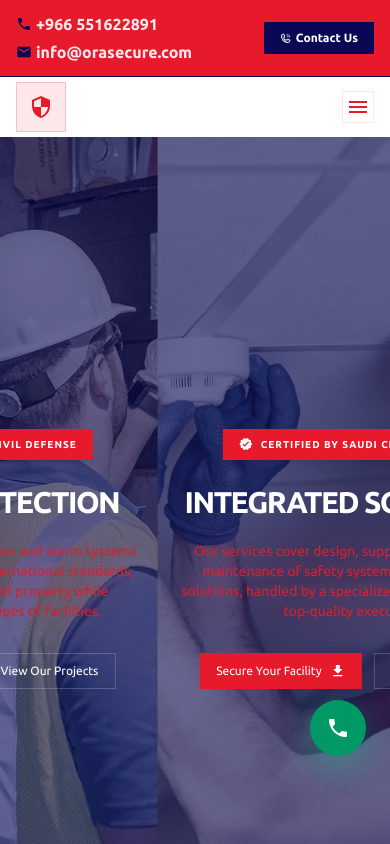
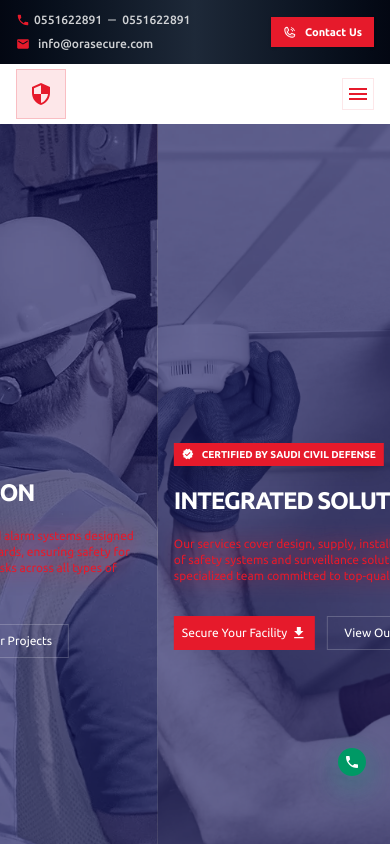
Before and after one commit to Qassim8/aura-secure, a Next.js app: page /en in a window 390 px wide. Shown: the top 844 px of the page. Built offline with nearby package versions, Linux system fonts and the light colour scheme.

Commit message:
fixed ltr dir for home

```diff
--- a/src/components/about/AboutSection.jsx
+++ b/src/components/about/AboutSection.jsx
@@ -27,11 +27,11 @@ export default function AboutSection({ bg }) {
               />
             </div>
 
-            <div className="absolute -bottom-6 inset-s-0 z-30 bg-(--primary-color) text-white p-3 shadow-2xl border-b-4 border-(--main-color) flex flex-col items-center justify-center min-w-32 transition-transform duration-500 group-hover:scale-105 select-none">
+            <div className="absolute -bottom-6 inset-s-0 z-30 bg-(--primary-color) text-white p-3 shadow-2xl border-b-4 border-(--main-color) flex flex-col items-center justify-center md:min-w-32 transition-transform duration-500 group-hover:scale-105 select-none">
               <span className="text-2xl md:text-5xl font-black text-(--main-color) leading-none tracking-tighter">
                 {t("exp_number")}
               </span>
-              <span className="text-[10px] font-black uppercase tracking-[2px] text-gray-200 text-center mt-2 leading-tight">
+              <span className="text-[10px] md:font-black uppercase tracking-[2px] text-gray-200 text-center mt-2 md:leading-tight">
                 {t("exp_text")}
               </span>
             </div>
@@ -67,7 +67,7 @@ export default function AboutSection({ bg }) {
         </div>
 
         <div className="grid grid-cols-1 md:grid-cols-2 md:gap-15 items-center">
-          <div className="space-y-6 text-right order-2 md:order-1">
+          <div className="space-y-6 text-start order-2 md:order-1">
             <h3 className="text-2xl md:text-4xl font-black text-(--primary-color) tracking-tight">
               {t("why_title")}{" "}
               <span className="text-(--main-color)">
--- a/src/components/base/FloatingActions.jsx
+++ b/src/components/base/FloatingActions.jsx
@@ -17,24 +17,24 @@ export default function FloatingActions() {
     <div className="fixed right-6 bottom-6 z-50 flex flex-col items-center gap-4 select-none">
       <a
         href="tel:+966551622891"
-        className="relative inline-flex items-center justify-center w-14 h-14 bg-emerald-600 text-white rounded-full shadow-[0_10px_30px_rgba(16,185,129,0.4)] hover:bg-emerald-500 hover:scale-115 transition-all duration-300 group cursor-pointer"
+        className="relative inline-flex items-center justify-center w-7 md:w-14 h-7 md:h-14 bg-emerald-600 text-white rounded-full shadow-[0_10px_30px_rgba(16,185,129,0.4)] hover:bg-emerald-500 hover:scale-115 transition-all duration-300 group cursor-pointer"
         aria-label="Call Us"
       >
         <span className="absolute inset-0 rounded-full bg-emerald-500/40 animate-ping duration-1000 pointer-events-none"></span>
 
-        <MdPhone className="text-2xl relative z-10 group-hover:rotate-12 transition-transform duration-300" />
+        <MdPhone className="text-base md:text-2xl relative z-10 group-hover:rotate-12 transition-transform duration-300" />
       </a>
 
       <button
         onClick={scrollTop}
-        className={`w-12 h-12 bg-(--primary-color) hover:bg-(--main-color) border border-white/10 flex items-center justify-center rounded-full shadow-lg outline-none cursor-pointer transition-all duration-500 transform ${
+        className={`w-7 md:w-12 h-7 md:h-12 bg-(--primary-color) hover:bg-(--main-color) border border-white/10 flex items-center justify-center rounded-full shadow-lg outline-none cursor-pointer transition-all duration-500 transform ${
           visible
             ? "opacity-100 translate-y-0 scale-100"
             : "opacity-0 translate-y-6 scale-75 pointer-events-none"
         }`}
         aria-label="Back to top"
       >
-        <MdKeyboardArrowUp className="text-white text-2xl transition-transform duration-300 group-hover:-translate-y-0.5" />
+        <MdKeyboardArrowUp className="text-white text-base md:text-2xl transition-transform duration-300 group-hover:-translate-y-0.5" />
       </button>
     </div>
   );
--- a/src/components/base/Footer.jsx
+++ b/src/components/base/Footer.jsx
@@ -24,7 +24,7 @@ export default function Footer() {
     >
       <div className="container mx-auto px-6">
         <div className="grid grid-cols-1 md:grid-cols-2 lg:grid-cols-12 gap-12 lg:gap-16 mb-16">
-          <div className="lg:col-span-4 space-y-6 text-right">
+          <div className="lg:col-span-4 space-y-6 text-start">
             <h2 className="text-3xl font-black tracking-tighter">
               ORA<span className="text-(--main-color)">SECURE</span>
             </h2>
@@ -48,7 +48,7 @@ export default function Footer() {
             </div>
           </div>
 
-          <div className="md:col-span-2 text-right">
+          <div className="md:col-span-2 text-start">
             <h4 className="md:text-lg font-black uppercase tracking-[3px] mb-6 border-b border-(--main-color) pb-2 inline-block text-white">
               {t("Footer_Links")}
             </h4>
@@ -72,7 +72,7 @@ export default function Footer() {
             </ul>
           </div>
 
-          <div className="md:col-span-3 text-right">
+          <div className="md:col-span-3 text-start">
             <h4 className="md:text-lg font-black uppercase tracking-[3px] mb-6 border-b border-(--main-color) pb-2 inline-block text-white">
               {t("Footer_Services")}
             </h4>
--- a/src/components/base/MainTitle.jsx
+++ b/src/components/base/MainTitle.jsx
@@ -6,7 +6,9 @@ const MainTitle = ({ title, subtitle, pos }) => {
   const mainText = words.join(" ");
 
   return (
-    <div className={`relative mb-10 flex flex-col items-${pos} group`}>
+    <div
+      className={`relative mb-10 flex flex-col items-${pos} text-${pos} group`}
+    >
       <div className="flex items-center gap-3 mb-3">
         <span className="w-8 h-0.5 bg-(--main-color)/50"></span>
         <span className="text-(--main-color) text-xs font-black tracking-[0.3em] uppercase">
--- a/src/components/base/TopBar.jsx
+++ b/src/components/base/TopBar.jsx
@@ -1,16 +1,17 @@
 "use client";
 import React from "react";
 import { MdPhone, MdEmail } from "react-icons/md";
+import { PiPhoneCallDuotone } from "react-icons/pi";
 import { useLocale, useTranslations } from "next-intl";
-import { PiPhoneCallDuotone } from "react-icons/pi";
 import Link from "next/link";
+import { LuMinus } from "react-icons/lu";
 
 export default function TopBar() {
-  const t = useTranslations("Navbar"); // نستخدم نفس كائن ترجمة النافبار للتنظيم
+  const t = useTranslations("Navbar");
   const locale = useLocale();
   const isRtl = locale === "ar";
 
-  // دالة ذكية لمنع المتصفحات من بعثرة إشارات الاتصال الدولي في الواجهات العربية
+  // دالة تنسيق الأرقام لضمان انضباط الاتجاه
   const formatNumber = (num) => {
     if (!isRtl) return num;
     return `\u202D${num.replace(/\d/g, (d) => "٠١٢٣٤٥٦٧٨٩"[d])}\u202C`;
@@ -19,44 +20,54 @@ export default function TopBar() {
   return (
     <div
       dir={isRtl ? "rtl" : "ltr"}
-      className="w-full bg-(--main-color) text-white/90 py-3 border-b border-(--primary-color) select-none font-bold"
+      className="w-full bg-linear-to-l from-gray-950 via-gray-800 to-gray-950 text-white/80 py-3 select-none text-xs md:text-base font-bold"
     >
-      <div className="container flex items-center justify-between gap-4">
-        <div className="flex flex-col md:flex-row md:items-center gap-1 md:gap-6">
+      <div className="container mx-auto px-6 flex items-center justify-between gap-4">
+        {/* 📞 معلومات التواصل */}
+        <div className="flex flex-col sm:flex-row sm:items-center gap-2 sm:gap-6">
           {/* رقم الهاتف */}
           <div className="flex items-center gap-1">
-            <MdPhone className="text-(--primary-color) shrink-0" />
+            {/* الأيقونات تأخذ اللون الأحمر (---main-color أو --primary-color) لتضيء فوق الأسود */}
+            <MdPhone className="text-(--main-color) text-sm shrink-0" />
             <a
               href="tel:+966551622891"
               dir="ltr"
-              className="hover:text-white hover:underline transition-all"
+              className="hover:text-white hover:underline transition-all font-medium"
             >
-              {formatNumber("+966 551622891")}
+              {formatNumber("0551622891")}
+            </a>
+            <LuMinus />
+            <a
+              href="tel:+966551622891"
+              dir="ltr"
+              className="hover:text-white hover:underline transition-all font-medium"
+            >
+              {formatNumber("0551622891")}
             </a>
           </div>
 
-          {/* الفاصل البصري بين الأيقونات */}
-          <div className="h-3 w-px bg-white hidden xs:block"></div>
+          {/* الفاصل البصري - تم تنعيم لونه ليكون شفافاً */}
+          <div className="h-3 w-px bg-white/80 hidden sm:block"></div>
 
           {/* البريد الإلكتروني */}
-          <div className="flex items-center gap-1">
-            <MdEmail className="text-(--primary-color) shrink-0" />
+          <div className="flex items-center gap-2">
+            <MdEmail className="text-(--main-color) text-sm shrink-0" />
             <a
               href="mailto:info@orasecure.com"
-              className="hover:text-white hover:underline transition-all"
+              className="hover:text-white hover:underline transition-all font-medium"
             >
               info@orasecure.com
             </a>
           </div>
         </div>
 
+        {/* 🎯 زر طلب الخدمة / اتصل بنا السريع */}
         <Link
           href={`/${locale}/contact`}
-          className="group py-2 px-4 text-white bg-(--primary-color) text-xs md:text-base hover:scale-[1.03] transition-all flex items-center gap-1 md:font-bold"
+          className="group py-2 px-3 text-white bg-(--main-color) text-[11px] md:text-sm hover:bg-white hover:text-(--primary-color) shadow-sm hover:shadow-md transition-all duration-300 flex items-center gap-2 shrink-0"
         >
-          <PiPhoneCallDuotone className="md:text-lg" />
-
-          {t("contact")}
+          <PiPhoneCallDuotone className="text-sm group-hover:scale-110 transition-transform duration-300" />
+          <span>{t("contact")}</span>
         </Link>
       </div>
     </div>
--- a/src/components/contact/FAQ.jsx
+++ b/src/components/contact/FAQ.jsx
@@ -26,7 +26,7 @@ const FAQ = ({ t }) => {
           >
             <button
               onClick={() => setActiveFaq(isOpen ? null : idx)}
-              className="w-full p-5 flex items-center justify-between gap-4 text-right cursor-pointer select-none"
+              className="w-full p-5 flex items-center justify-between gap-4 text-start cursor-pointer select-none"
             >
               <span
                 className={`text-sm md:text-base font-black transition-colors duration-300 ${
@@ -49,7 +49,7 @@ const FAQ = ({ t }) => {
                   : "max-h-0"
               }`}
             >
-              <p className="p-5 text-xs md:text-sm text-(--alt-color)/80 font-medium leading-relaxed">
+              <p className="text-start p-3 md:p-5 text-xs md:text-sm text-(--alt-color)/80 font-medium leading-relaxed">
                 {faq.answer}
               </p>
             </div>
--- a/src/components/contact/Form.jsx
+++ b/src/components/contact/Form.jsx
@@ -3,7 +3,7 @@ import { MdSend } from "react-icons/md";
 
 const Form = ({ t, isRtl }) => {
   return (
-    <div>
+    <div id="contact">
       <div className="absolute inset-0 bg-(--primary-color) translate-x-4 translate-y-4 -z-10 opacity-5"></div>
 
       <div className="bg-white p-8 md:p-12 shadow-[0_40px_80px_-30px_rgba(0,0,0,0.05)] border-t-8 border-(--primary-color)">
@@ -42,7 +42,7 @@ const Form = ({ t, isRtl }) => {
               placeholder={t("Form_Msg")}
             ></textarea>
             <label
-              className={`absolute ${isRtl ? "right-0" : "left-0"} -top-6 text-[10px] font-black text-(--alt-color)/40 uppercase tracking-widest transition-all peer-placeholder-shown:top-2 peer-placeholder-shown:text-sm md:peer-placeholder-shown:text-base peer-placeholder-shown:font-bold peer-placeholder-shown:text-(--primary-color)/50 peer-focus:-top-6 peer-focus:text-[10px] peer-focus:text-(--main-color) peer-focus:font-black`}
+              className={`absolute ${isRtl ? "right-0" : "left-0"} -top-6 text-[10px] font-black text-(--alt-color)/40 uppercase tracking-widest transition-all peer-placeholder-shown:top-2 peer-placeholder-shown:text-sm md:peer-placeholder-shown:text-base peer-placeholder-shown:font-bold peer-placeholder-shown:text-(--primary-color)/50 peer-focus:-top-6 peer-focus:text-[10px] peer-focus:text-(--main-color) peer-focus:font-black text-start`}
             >
               {t("Form_Msg")}
             </label>
@@ -50,13 +50,13 @@ const Form = ({ t, isRtl }) => {
 
           <div className="md:col-span-2 mt-4">
             <button
-              className="group relative w-full md:w-auto px-12 py-4 bg-transparent text-(--main-color) border-2 border-(--main-color) overflow-hidden transition-all
+              className="group relative w-full md:w-auto px-5 md:px-12 py-4 bg-transparent text-(--main-color) border-2 border-(--main-color) overflow-hidden transition-all
             duration-300 active:scale-95 shadow-xl hover:text-white hover:shadow-(--primary-color)/20 cursor-pointer"
             >
               {/* طبقة الـ Hover التأثيرية باللون الأحمر المعتمد */}
               <span className="absolute inset-0 w-0 text-white bg-(--main-color) transition-all duration-500 group-hover:w-full"></span>
 
-              <span className="relative z-10 flex items-center justify-center gap-3 font-black text-xs uppercase tracking-[3px]">
+              <span className="relative z-10 flex items-center justify-center gap-3 font-black text-xs uppercase md:tracking-[3px]">
                 {t("Form_Btn")}
                 <MdSend
                   className={`text-base transition-transform duration-500 ${isRtl ? "rotate-180 group-hover:-translate-x-2" : "group-hover:translate-x-2"}`}
--- a/src/components/home/HeroSection.jsx
+++ b/src/components/home/HeroSection.jsx
@@ -42,7 +42,7 @@ export default function HeroSection() {
   ];
 
   return (
-    <section className="relative h-screen w-full bg-[#1a1a1a]">
+    <section className="relative h-screen w-full">
       <Swiper
         modules={[Autoplay, Pagination, Navigation]}
         loop={true}
@@ -57,34 +57,32 @@ export default function HeroSection() {
         className="h-full w-full"
       >
         {slides.map((slide) => (
-          <SwiperSlide key={slide.id} className="relative bg-[#1a1a1a] h-full">
+          <SwiperSlide key={slide.id} className="relative h-full">
             {/* Background */}
             <div className="absolute inset-0 z-0">
               <div
-                className="absolute inset-0 bg-cover bg-center grayscale-70 s"
+                className="absolute inset-0 bg-cover bg-center grayscale-90"
                 style={{ backgroundImage: `url('${slide.image}')` }}
               />
               <div className="absolute inset-0 bg-(--primary-color)/60" />
             </div>
             {/* Content */}
-            <div
-              className={`container mx-auto h-full relative z-20 text-white ${locale === "ar" ? "text-right" : "text-left"}`}
-            >
-              <div className="flex flex-col justify-center items-center md:items-start text-center md:text-start h-full md:w-1/2">
+            <div className={`container h-full relative z-20 text-white `}>
+              <div className="flex flex-col justify-center items-start text-start h-full md:w-1/2">
                 {/* Badge */}
-                <div className="inline-flex items-center gap-2 bg-(--main-color) w-fit px-4 py-2 mb-6 shadow-lg shadow-(--main-color)/20">
-                  <MdVerified className="text-white text-sm" />
-                  <span className="text-[10px] font-black uppercase tracking-widest">
+                <div className="inline-flex items-center gap-2 bg-(--main-color) w-fit px-2 py-1 md:px-4 md:py-2 mb-5 shadow-lg shadow-(--main-color)/20">
+                  <MdVerified className="text-white text-xs md:text-sm" />
+                  <span className="text-[10px] font-black uppercase md:tracking-widest">
                     {t("badge")}
                   </span>
                 </div>
 
                 {/* Main Title */}
-                <h1 className="text-3xl md:text-6xl font-semibold md:font-black leading-tight tracking-tighter uppercase">
+                <h1 className="text-2xl md:text-6xl font-semibold md:font-black leading-tight tracking-tighter uppercase">
                   {slide.title}
                 </h1>
 
-                <p className="text-sm md:text-lg my-5 text-(--main-color) drop-shadow-[0_0_20px_rgba(230,26,43,0.5)]">
+                <p className="text-xs md:text-lg my-5 text-(--main-color) drop-shadow-[0_0_10px_rgba(230,26,43,0.8)]">
                   {slide.subTitle}
                 </p>
 
@@ -93,14 +91,14 @@ export default function HeroSection() {
                   <a
                     href="/files/ORA-SECURE-PROFILE.pdf"
                     download="ORA-SECURE-PROFILE.pdf"
-                    className="text-[12px] md:text-sm bg-(--main-color) hover:bg-white hover:text-(--main-color) text-white px-4 md:px-10 py-2 md:py-4 md:font-black transition-all duration-500 flex items-center gap-2"
+                    className="text-xs md:text-sm bg-(--main-color) hover:bg-white hover:text-(--main-color) text-white px-2 md:px-10 py-2 md:py-4 md:font-black transition-all duration-500 flex items-center gap-1 md:gap-2"
                   >
                     {t("btn1")}
                     <MdFileDownload className="text-base" />
                   </a>
                   <Link
                     href={`/${locale}/projects`}
-                    className="text-[12px] md:text-sm bg-transparent border border-white/20 hover:border-(--main-color) hover:bg-(--main-color) text-white px-4 md:px-10 py-2 md:py-4 md:font-black transition-all"
+                    className="text-xs md:text-sm bg-transparent border border-white/20 hover:border-(--main-color) hover:bg-(--main-color) text-white px-4 md:px-10 py-2 md:py-4 md:font-black transition-all"
                   >
                     {t("btn2")}
                   </Link>
--- a/src/components/services/ServicesSection.jsx
+++ b/src/components/services/ServicesSection.jsx
@@ -86,9 +86,12 @@ export default function ServicesSection({ bg }) {
               </p>
             </div>
 
-            <button className="relative z-10 w-full md:w-auto px-6 py-3.5 bg-(--main-color) text-white font-black text-xs shadow-xl hover:bg-white hover:text-(--primary-color) transition-all duration-300 flex items-center justify-center gap-3 group/btn">
+            <a
+              href="#contact"
+              className="relative z-10 w-full md:w-auto px-6 py-3.5 bg-(--main-color) text-white font-black text-xs shadow-xl hover:bg-white hover:text-(--primary-color) transition-all duration-300 flex items-center justify-center gap-3 group/btn"
+            >
               <span>{t("CTA_Btn")}</span>
-            </button>
+            </a>
           </div>
         </div>
       </div>
--- a/src/components/shared/StatsSection.jsx
+++ b/src/components/shared/StatsSection.jsx
@@ -69,7 +69,7 @@ export default function StatsSection({ bg }) {
         <div
           className={`border ${bg === "bg-white" ? "border-gray-100" : "border-gray-50/10"} p-5 md:p-10 grid grid-cols-1 lg:grid-cols-12 gap-12 lg:gap-8 items-center`}
         >
-          <div className="md:col-span-5 space-y-4 text-right">
+          <div className="md:col-span-5 space-y-4 text-center md:text-start">
             <h2
               className={`text-2xl md:text-4xl font-black text-${bg === "bg-white" ? "(--primary-color)" : "white"} leading-tight tracking-tight`}
             >
@@ -83,7 +83,7 @@ export default function StatsSection({ bg }) {
             </p>
           </div>
 
-          <div className="md:col-span-7 grid grid-cols-1 sm:grid-cols-2 gap-x-8 gap-y-12 relative">
+          <div className="md:col-span-7 grid grid-cols-1 sm:grid-cols-2 gap-x-3 md:gap-x-8 gap-y-5 md:gap-y-12 relative">
             <div
               className={`hidden sm:block absolute top-0 bottom-0 left-1/2 w-px ${bg === "bg-white" ? "bg-gray-200" : "bg-gray-50/10"} -translate-x-1/2`}
             ></div>
@@ -97,7 +97,7 @@ export default function StatsSection({ bg }) {
                 initial={{ opacity: 0, y: 15 }}
                 whileInView={{ opacity: 1, y: 0 }}
                 transition={{ delay: index * 0.08, duration: 0.5 }}
-                className="flex flex-col md:flex-row md:justify-center items-center gap-2 md:gap-5 group p-2 text-center"
+                className="flex flex-col md:flex-row md:justify-center items-center md:gap-5 group p-2 text-center"
               >
                 <div className="p-2 text-2xl md:text-4xl text-gray-500 group-hover:text-(--main-color) transition-colors duration-300 shrink-0">
                   {stat.icon}
--- a/src/components/shared/TestimonialsSection.jsx
+++ b/src/components/shared/TestimonialsSection.jsx
@@ -88,7 +88,7 @@ export default function TestimonialsSection({ bg }) {
                       ))}
                     </div>
 
-                    <p className="text-lg font-bold text-(--title-color) leading-relaxed mb-10 italic">
+                    <p className="text-base md:text-lg font-bold text-(--title-color) leading-relaxed mb-10 italic">
                       &quot;{item.text}&quot;
                     </p>
 
@@ -129,7 +129,7 @@ export default function TestimonialsSection({ bg }) {
               </button>
             </div>
 
-            <div className="custom-pag w-auto! flex gap-3"></div>
+            <div className="custom-pag w-auto! flex gap-1 md:gap-3"></div>
           </div>
         </div>
       </div>
@@ -149,6 +149,14 @@ export default function TestimonialsSection({ bg }) {
           background: var(--main-color) !important;
           opacity: 1;
         }
+        @media (max-width: 767px) {
+          .custom-pag .swiper-pagination-bullet {
+            width: 15px;
+          }
+          .custom-pag .swiper-pagination-bullet-active {
+            width: 20px;
+          }
+        }
       `}</style>
     </section>
   );
```
